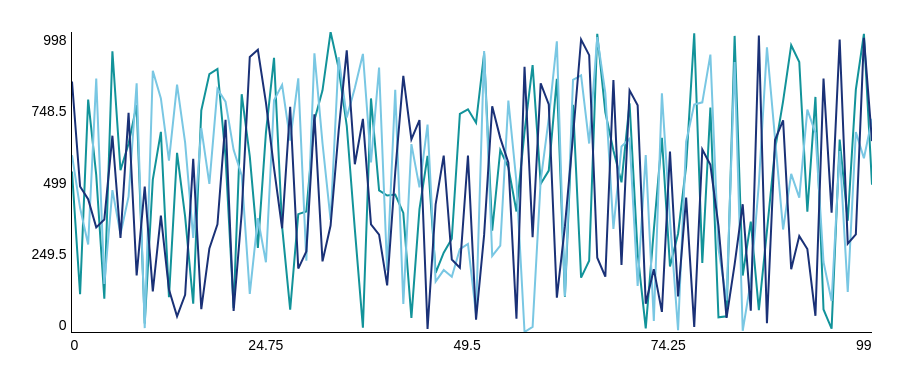
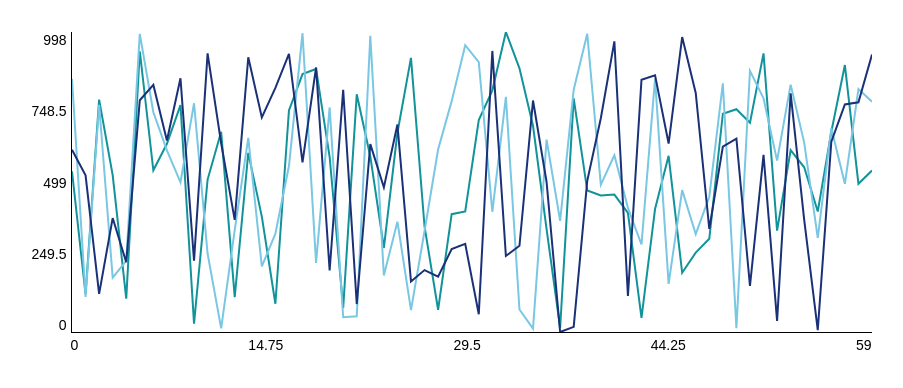
Before and after one commit to originalhat/visualize-a-world-beyond-d3, a React (Create React App) app: page / in a window 1280 px wide. Shown: the top 388 px of the page, without its empty margins (189-1092 px from the left). Built offline with nearby package versions, Linux system fonts and the light colour scheme.

Commit message:
Working on tests (haha)

```diff
--- a/src/App.css
+++ b/src/App.css
@@ -19,7 +19,6 @@ body {
 
 svg {
   fill: none;
-  stroke: hotpink;
   display: block;
   stroke-width: 2px;
   border-left: 1px solid black;
--- a/src/App.js
+++ b/src/App.js
@@ -13,15 +13,14 @@ class App extends Component {
     super(props);
     this.state = {
       data: [
-        getRndData(100),
-        getRndData(100),
-        getRndData(100),
+        getRndData(60),
+        getRndData(60),
+        getRndData(60),
       ]
     };
   }
 
   render() {
-    console.log(`this.state.data: `, this.state.data);
     return (
       <div className="App">
         <LineSeries data={this.state.data}/>
--- a/src/components/LineSeries.jsx
+++ b/src/components/LineSeries.jsx
@@ -4,7 +4,6 @@ import '../App.css';
 import HorizontalAxis from "./HorizontalAxis";
 import VerticalAxis from "./VerticalAxis";
 import Line from "./Line";
-import {COLOR_RANGE} from "../theme";
 
 class LineSeries extends Component {
   static propTypes = {
@@ -35,7 +34,7 @@ class LineSeries extends Component {
           {
             this.props.data.map((v, i) => {
               return (
-                <Line data={v} lineIndex={i} MAX_X={MAX_X} MAX_Y={MAX_Y} HEIGHT={HEIGHT} WIDTH={WIDTH}/>
+                <Line key={i} data={v} lineIndex={i} MAX_X={MAX_X} MAX_Y={MAX_Y} HEIGHT={HEIGHT} WIDTH={WIDTH}/>
               )
             })
           }
```
